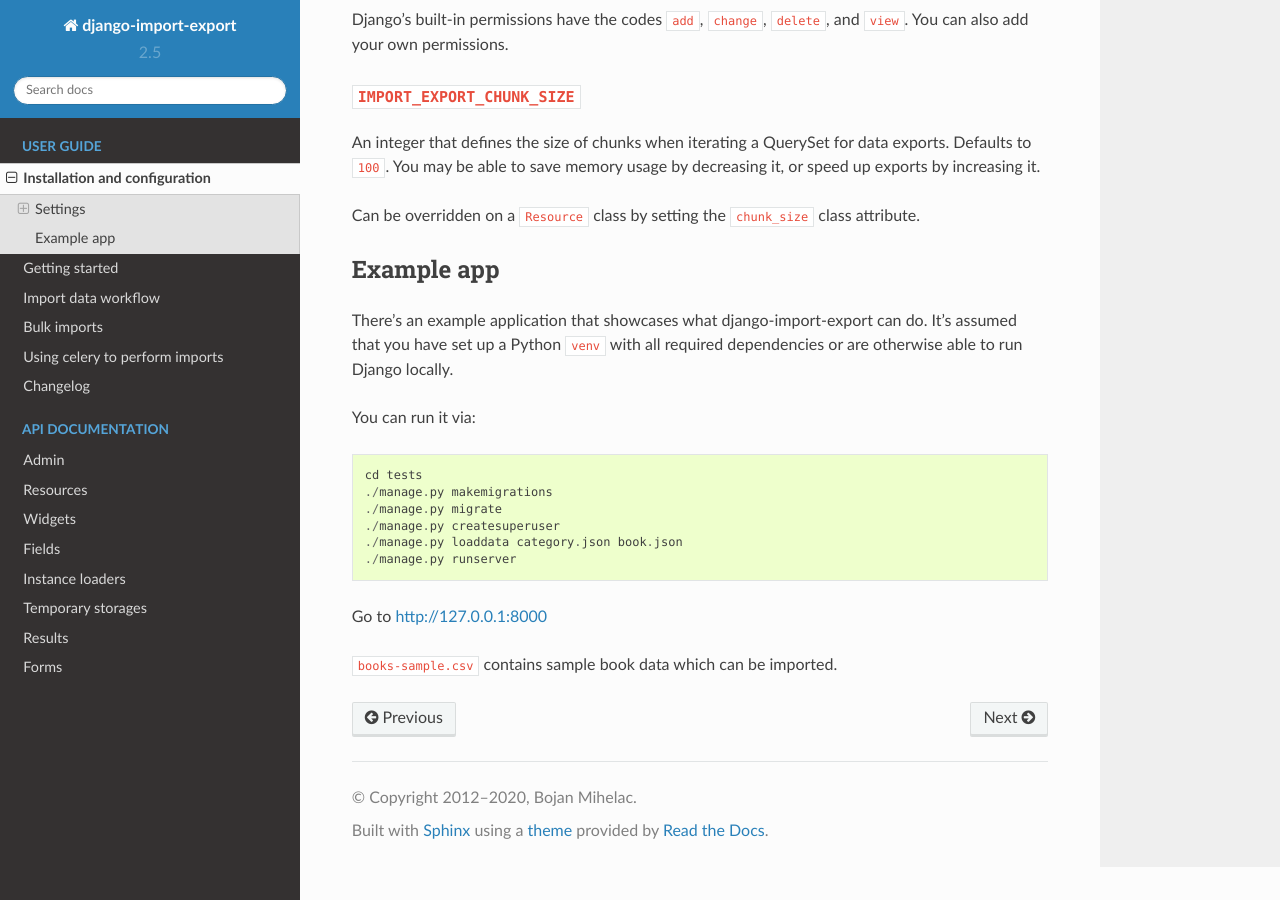
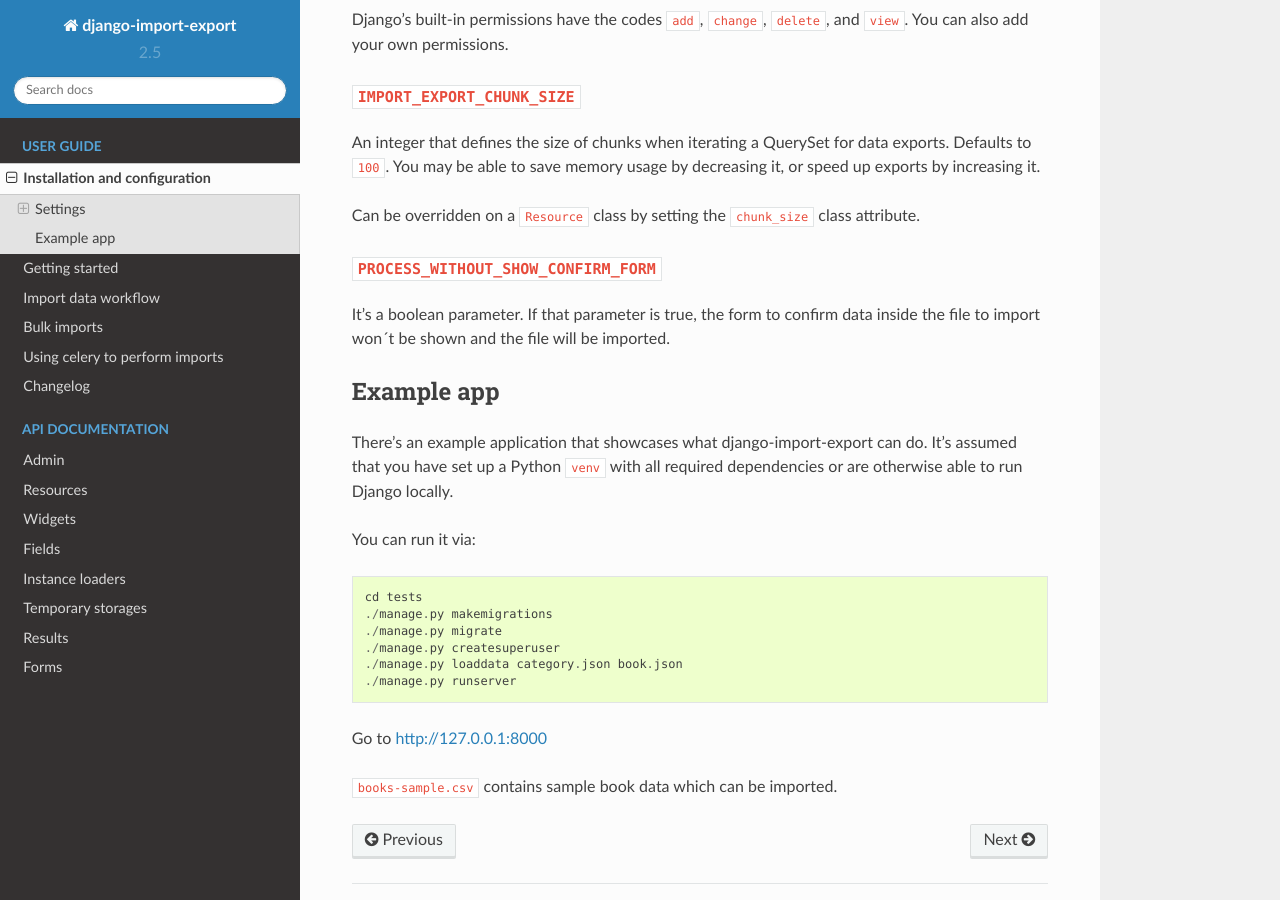
Before and after one commit to django-import-export/django-import-export, a Sphinx documentation site: the page built from docs/installation.rst, in a window 1280 px wide and 900 px high, scrolled down 1839 px. Built offline with Sphinx 7.4.7 and the Read the Docs theme 2.0.0, drawn with Linux system fonts in a browser that asks for light colours.

Commit message:
Implemented a new feature that if the app is configured to not show the confirmation form before file importing, that file will be imported directly and the screen to confirm data inside of that won't be shown.

```diff
--- a/docs/installation.rst
+++ b/docs/installation.rst
@@ -104,6 +104,10 @@
 Can be overridden on a ``Resource`` class by setting the ``chunk_size`` class
 attribute.
 
+``PROCESS_WITHOUT_SHOW_CONFIRM_FORM``
+~~~~~~~~~~~~~~~~~~~~~~~~~~~~
+It's a boolean parameter. If that parameter is true, the form to confirm
+data inside the file to import won´t be shown and the file will be imported.
 
 Example app
 ===========
```
Also changed, not shown: 2 other files.
